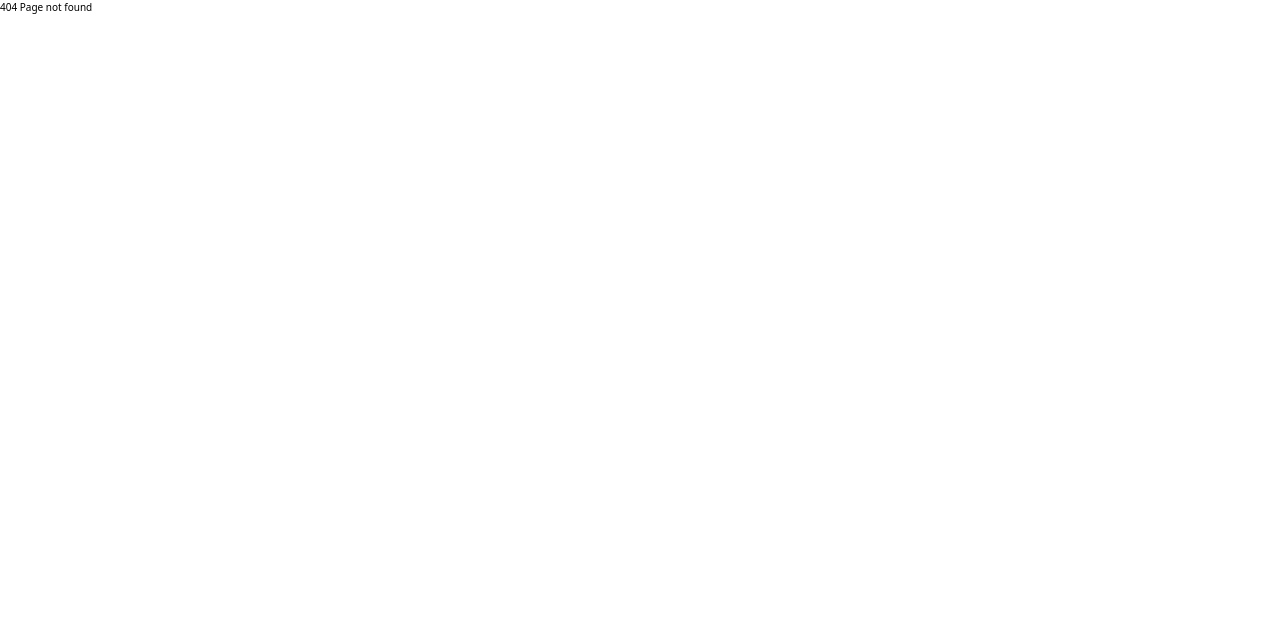
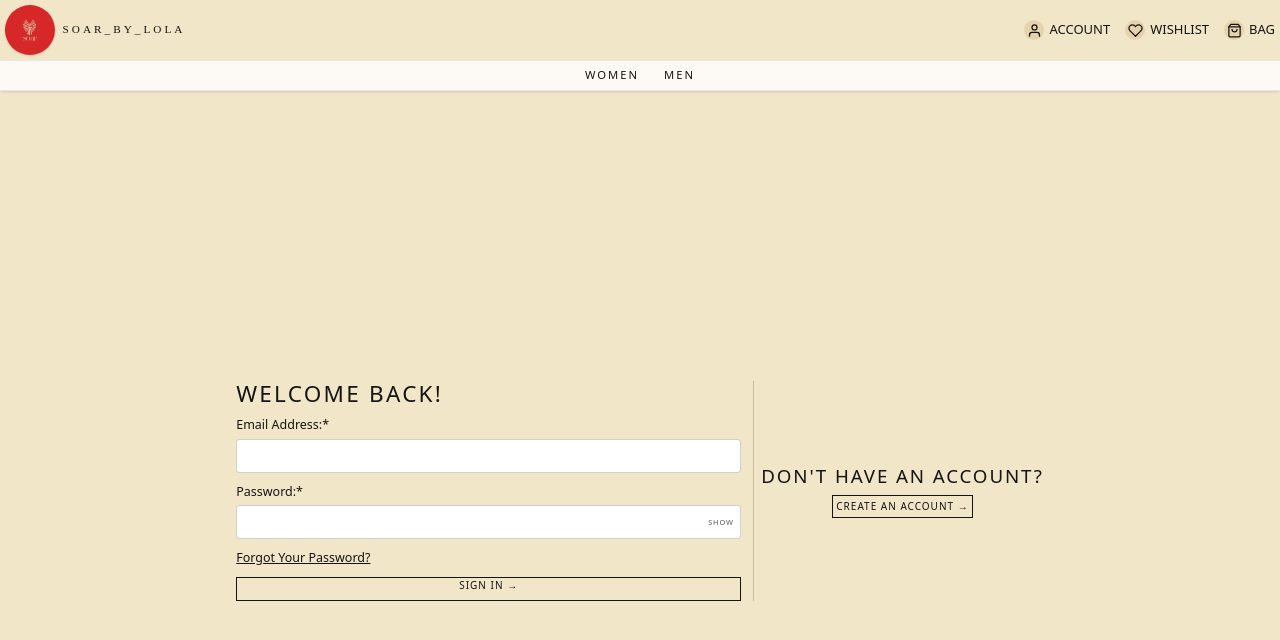
Before and after one commit to olamidefrancis/SoarByLola, a React (Vite) app: page /Login in a window 1280 px wide. Before the commit this address had no page. Shown: the top 640 px of the page. Built offline with nearby package versions, Linux system fonts and the light colour scheme.

Commit message:
login page ui fix

```diff
--- a/src/App.jsx
+++ b/src/App.jsx
@@ -21,7 +21,7 @@ const router = createBrowserRouter([
                 <Cloths/>
                 <Carousel/>
                 <Footer/>
-                {/* <Login/> */}
+
            </div>,
   errorElement: <div>404 Page not found</div>
  },
@@ -60,6 +60,15 @@ const router = createBrowserRouter([
                 <Checkout/>
            </div>,
   errorElement: <div>404 Page not found</div>
+ },
+
+ {
+  path:'/Login',
+  element: <div>
+                <Navbar/>
+                 <Login/>
+           </div>,
+  errorElement: <div>404 Page not found</div>
  }
 
 
--- a/src/Components/Login/Login.css
+++ b/src/Components/Login/Login.css
@@ -1 +1,19 @@
 @import'tailwindcss';
+
+
+.padleft{
+    padding-left: 0.7rem;
+
+}
+
+.padright{
+    padding-right: 0.7rem;
+
+}
+
+.pad{
+    padding:0.3rem;
+}
+.padword{
+    padding:0.2rem;
+}
--- a/src/Components/Login/Login.jsx
+++ b/src/Components/Login/Login.jsx
@@ -7,10 +7,10 @@ function Login() {
 
   return (
     <div className="min-h-screen bg-[#f2e6c8] flex items-center justify-center align-center px-4">
-      <div className="w-full flex flex-col md:flex-row md:justify-center justify-between md:gap-y-0 gap-y-16 gap-x-2">
+      <div className="w-full flex flex-col md:flex-row md:justify-center justify-between md:gap-y-0 gap-y-16 gap-x-2 md:gap-x-2">
 
         {/* LEFT – LOGIN */}
-        <div className="flex align-center flex-col justify-center md:w-[40vw] gap-y-4  p-6">
+        <div className="flex align-center flex-col justify-center md:w-[40vw] gap-y-4  p-6 padright">
 
           <h1 className="text-3xl md:text-4xl tracking-widest text-[#141414] mb-10 flex   justify-center md:justify-start">
             WELCOME BACK!
@@ -23,7 +23,7 @@ function Login() {
             </label>
             <input
               type="email"
-              className="w-full border border-[#141414]/20 px-4 py-3 rounded-md bg-white focus:outline-none focus:border-[#141414]"
+              className="w-full border border-[#141414]/20 px-4 py-3 rounded-md bg-white focus:outline-none focus:border-[#141414] h-[34px] text-xl padword"
             />
           </div>
 
@@ -35,7 +35,7 @@ function Login() {
             <div className="relative">
               <input
                 type={showPassword ? "text" : "password"}
-                className="w-full border border-[#141414]/20 px-4 py-3 rounded-md bg-white focus:outline-none focus:border-[#141414]"
+                className="w-full border border-[#141414]/20 px-4 py-3 rounded-md bg-white focus:outline-none focus:border-[#141414] h-[34px] text-xl padword"
               />
               <button
                 type="button"
@@ -56,21 +56,21 @@ function Login() {
           </Link>
 
           {/* SIGN IN BUTTON */}
-          <button className="border border-[#141414] px-10 py-3 uppercase tracking-widest text-[#141414] hover:bg-[#141414] hover:text-[#f2e6c8] transitionmd:w-fit w-full flex item-center justify-center">
+          <button className="border border-[#141414] px-10 py-3 uppercase tracking-widest text-[#141414] hover:bg-[#141414] hover:text-[#f2e6c8] transitionmd:w-fit w-full flex item-center justify-center h-[24px]">
             Sign In →
           </button>
         </div>
 
         {/* RIGHT – CREATE ACCOUNT */}
-        <div className="flex flex-col justify-center items-center border-t md:border-t-0 md:border-l border-[#141414]/20 pt-12 md:pt-0 gap-y-3">
+        <div className="flex flex-col justify-center items-center border-t md:border-t-0 md:border-l border-[#141414]/20 pt-12 md:pt-0 gap-y-3 padleft ">
 
-          <h2 className="text-2xl md:text-3xl tracking-widest text-[#141414] mb-10">
+          <h2 className="text-2xl md:text-3xl tracking-widest text-[#141414] mb-10 ">
             DON'T HAVE AN ACCOUNT?
           </h2>
 
           <Link
             to="/register"
-            className="border border-[#141414] px-10 py-3 uppercase tracking-widest text-[#141414] hover:bg-[#141414] hover:text-[#f2e6c8] transition"
+            className="border border-[#141414] px-14 py-6 uppercase tracking-widest text-[#141414] hover:bg-[#141414] hover:text-[#f2e6c8] transition pad"
           >
             Create an Account →
           </Link>
--- a/src/Components/OrdersPage/OrdersPage.jsx
+++ b/src/Components/OrdersPage/OrdersPage.jsx
@@ -6,7 +6,7 @@ import { Link } from "react-router";
 function OrdersPage() {
   const { orders, setOrders } = useContext(StoreContext);
 
-  // ✅ INCREASE QUANTITY
+  //  INCREASE QUANTITY
   const handleQuantityAdd = (index) => {
     setOrders(prevOrders =>
       prevOrders.map((item, i) =>
@@ -154,7 +154,7 @@ function OrdersPage() {
 
             {/* CHECKOUT BUTTON */}
             <Link
-              to="/Checkout"
+              to="/Login"
               className="block w-full text-center bg-[#141414] text-[#f2e6c8] py-3 rounded-xl text-lg tracking-wide hover:opacity-90 transition"
             >
               CHECKOUT
```
